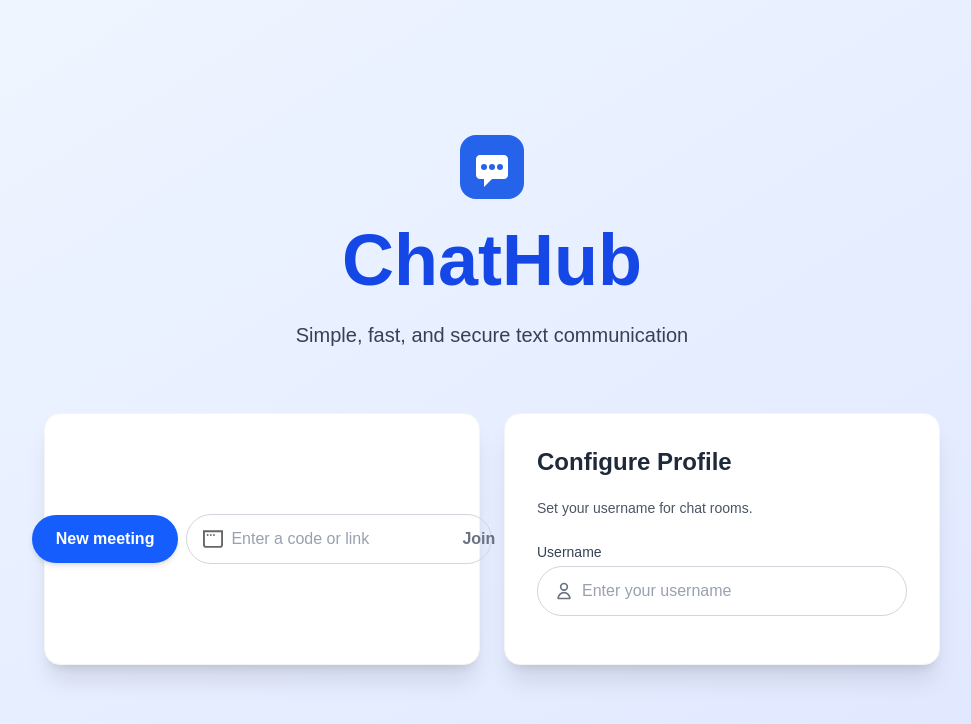
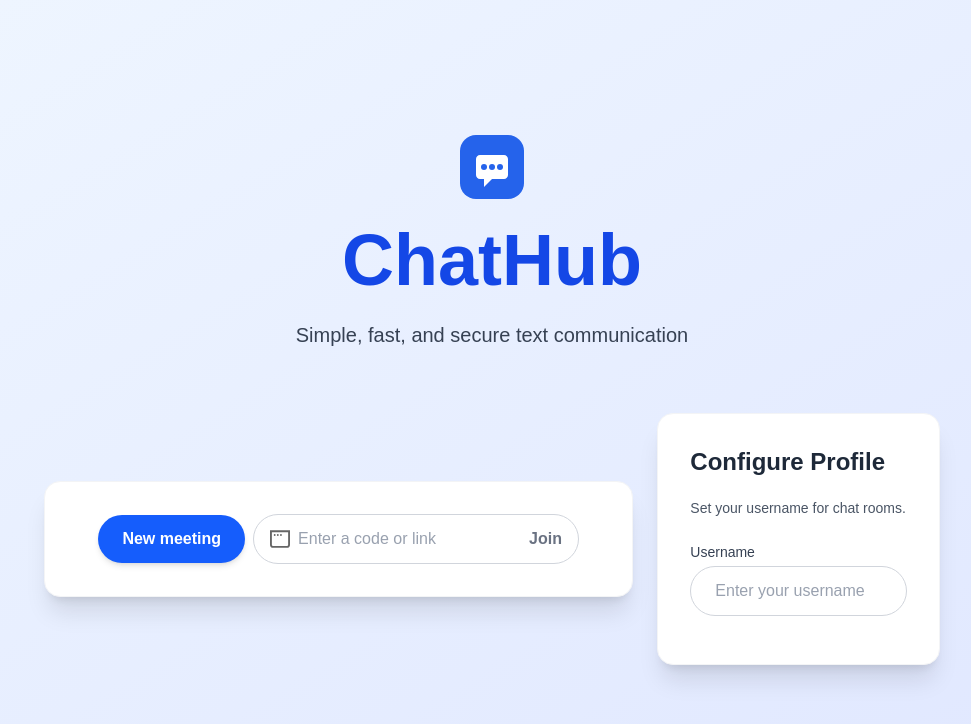
Before and after one commit to SjdnDzikran/gmeet-chat, a Next.js app: page / in a window 1280 px wide. Shown: the top 724 px of the page, without its empty margins (148-1119 px from the left). Built offline with nearby package versions, Linux system fonts and the light colour scheme.

Commit message:
improve layout

```diff
--- a/src/app/page.tsx
+++ b/src/app/page.tsx
@@ -66,7 +66,8 @@ export default function Home() {
         </header>
 
         {/* Main content */}
-        <div className="w-full grid md:grid-cols-2 gap-6 mt-8">
+        <div className="w-full grid md:grid-cols-3 gap-6 mt-8 items-center">
+          <div className="md:col-span-2">
             <RoomsSection
               roomId={roomId}
               setRoomId={setRoomId}
@@ -74,6 +75,8 @@ export default function Home() {
               joinRoom={joinRoom}
               roomError={roomError}
             />
+          </div>
+          <div className="md:col-span-1">
             <ProfileSection
               name={name}
               setName={setName}
@@ -82,5 +85,6 @@ export default function Home() {
           </div>
         </div>
       </div>
+    </div>
   );
 }
--- a/src/components/ProfileSection.tsx
+++ b/src/components/ProfileSection.tsx
@@ -35,7 +35,7 @@ const ProfileSection: React.FC<ProfileSectionProps> = ({
                 <input
                   type="text"
                   id="profile-name"
-                  className="flex-grow px-2 py-3 bg-transparent outline-none text-white text-base placeholder-gray-400 dark:placeholder-gray-500"
+                  className="flex-grow px-2 py-3 bg-transparent outline-none text-gray-800 dark:text-white text-base placeholder-gray-400 dark:placeholder-gray-500 autofill:!bg-white dark:autofill:!bg-gray-700 autofill:!text-gray-800 dark:autofill:!text-white"
                   placeholder="Enter your username"
                   value={name}
                   onChange={(e) => setName(e.target.value)}
```
Lines whose indentation alone changed are shown as unchanged.
